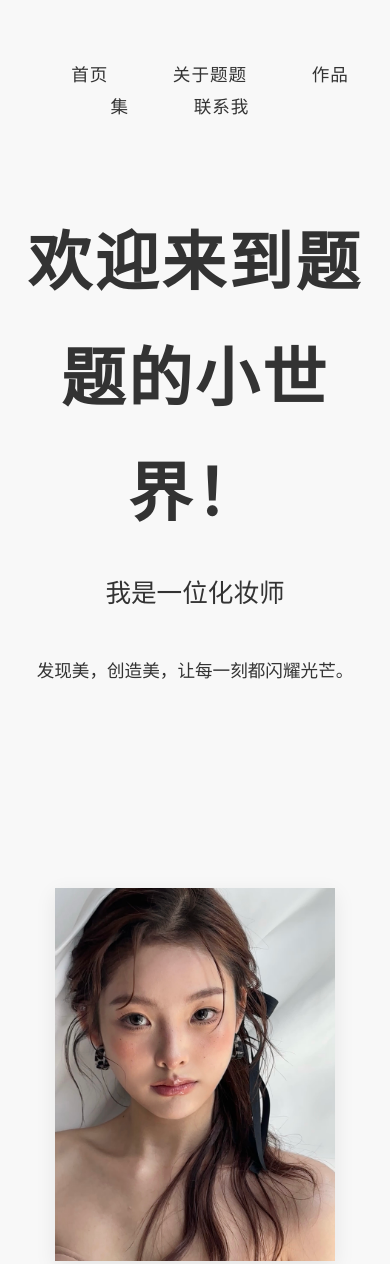
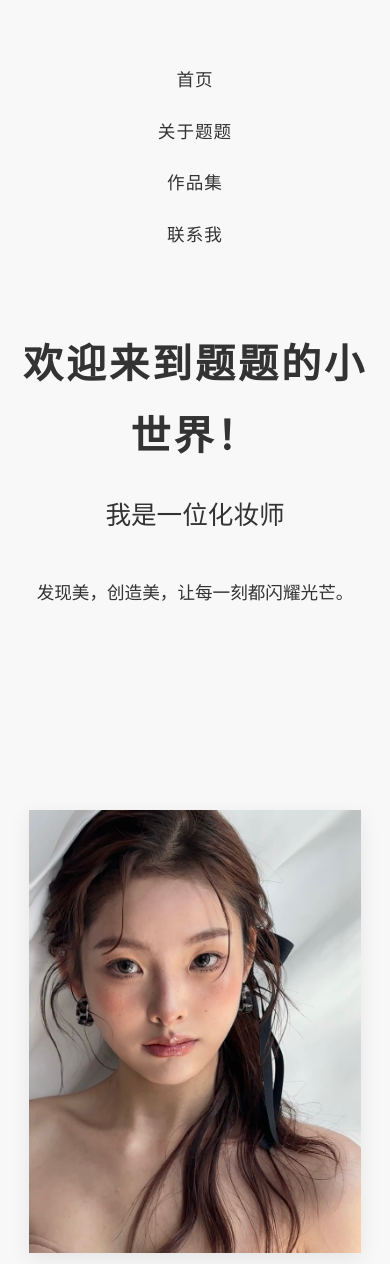
Before and after one commit to jiayu1123/titi-makeup-portfolio, a plain HTML site: page index.html in a window 390 px wide. Shown: the top 1264 px of the page. Drawn offline with Linux system fonts and the light colour scheme.

Commit message:
Update index.html

```diff
--- a/index.html
+++ b/index.html
@@ -5,11 +5,13 @@
     <meta name="viewport" content="width=device-width, initial-scale=1.0">
     <title>欢迎来到题题的小世界 | 化妆师 Portfolio</title>
     <style>
+        /* 颜色变量 */
         :root {
             --color-background: #F8F8F8;
             --color-text-primary: #333333;
             --color-accent: #CFA6AA;
         }
+        /* 全局样式 */
         body {
             font-family: 'Arial', 'Helvetica Neue', 'PingFang SC', sans-serif;
             background-color: var(--color-background);
@@ -20,13 +22,18 @@
             text-align: center;
         }
         .container { max-width: 1200px; margin: 0 auto; padding: 40px 20px; }
+
+        /* 导航栏样式 */
         nav { padding: 20px 0; margin-bottom: 60px; }
         nav a { text-decoration: none; color: var(--color-text-primary); margin: 0 30px; font-size: 1.1em; letter-spacing: 1px; transition: color 0.3s; }
         nav a:hover { color: var(--color-accent); }
+
+        /* 标题和口号样式 */
         h1 { font-family: 'Georgia', serif; font-size: 4em; letter-spacing: 3px; margin-top: 50px; margin-bottom: 20px; }
         h2 { font-size: 1.6em; color: var(--color-text-primary); font-weight: 300; margin-bottom: 40px; }
         .slogan { font-size: 1.1em; margin-bottom: 80px; }
 
+        /* 主视觉区样式 */
         .hero-section { padding: 60px 0; }
         .hero-image {
             max-width: 80%;
@@ -36,6 +43,7 @@
             box-shadow: 0 6px 20px rgba(0, 0, 0, 0.08);
         }
 
+        /* 按钮样式 */
         .cta-button {
             display: inline-block;
             padding: 18px 40px;
@@ -51,6 +59,27 @@
         }
         .cta-button:hover { opacity: 0.85; }
 
+        /* ========== 手机端/小屏幕适配 (Media Query) ========== */
+        @media (max-width: 768px) {
+            /* 1. 减小大标题字体，在小屏幕上更紧凑 */
+            h1 {
+                font-size: 2.5em;
+            }
+            /* 2. 导航链接改为纵向排列，方便点击 */
+            nav {
+                display: flex;
+                flex-direction: column;
+                gap: 10px;
+                margin-bottom: 40px;
+            }
+            nav a {
+                margin: 5px 0;
+            }
+            /* 3. 主视觉图片在手机上可以占更宽的屏幕 */
+            .hero-image {
+                max-width: 95%;
+            }
+        }
     </style>
 </head>
 <body>
@@ -70,7 +99,7 @@
         </header>
 
         <section class="hero-section">
-            <img src="4491b92fe7ce684c2f207f4d5800aa61.JPG" alt="题题化妆师主视觉图" class="hero-image">
+            <img src="4491b92fe7ce684c2f207f4d5800aa61.jpg" alt="题题化妆师主视觉图" class="hero-image">
 
             <a href="portfolio.html" class="cta-button">查看我的最新作品</a>
         </section>
```
